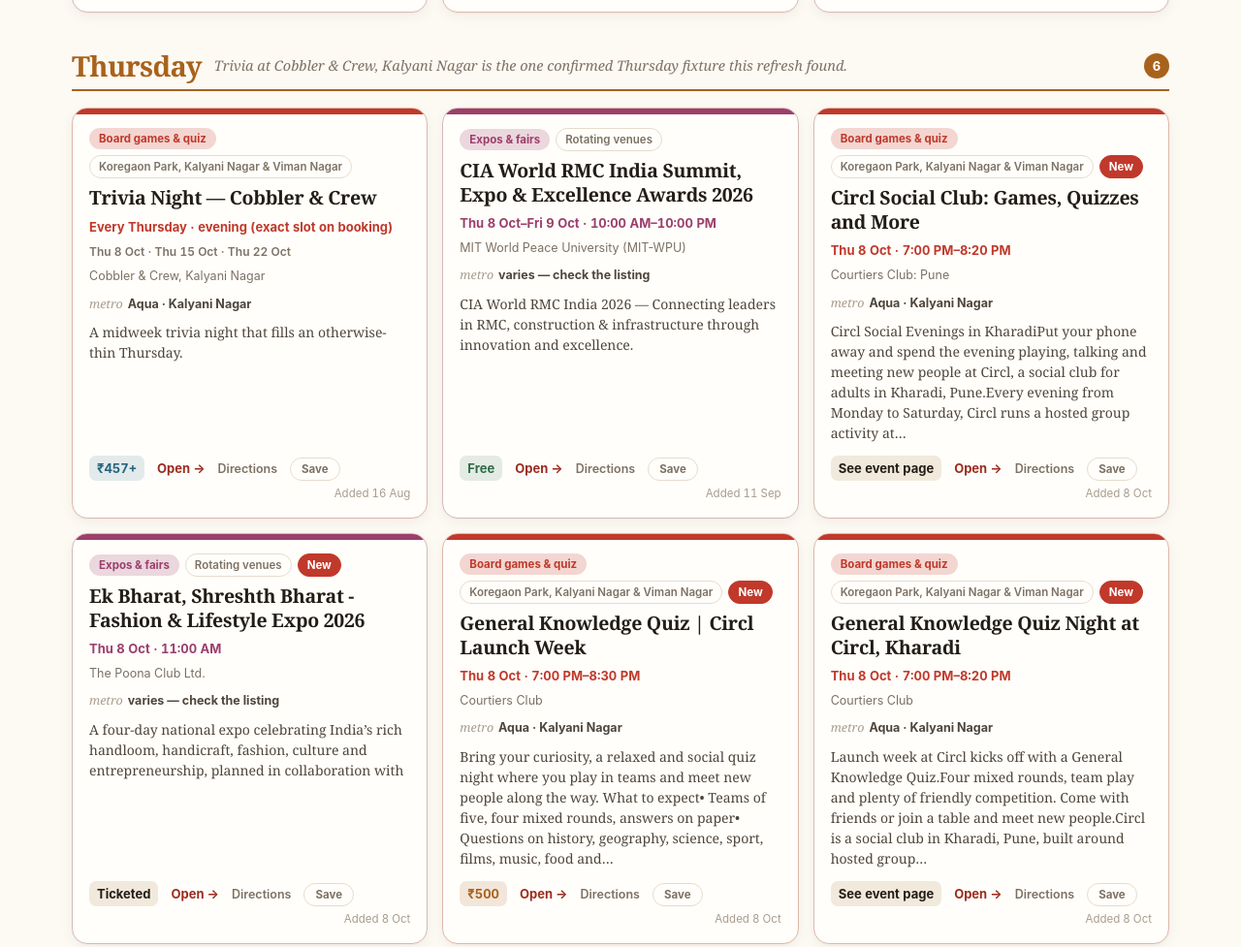
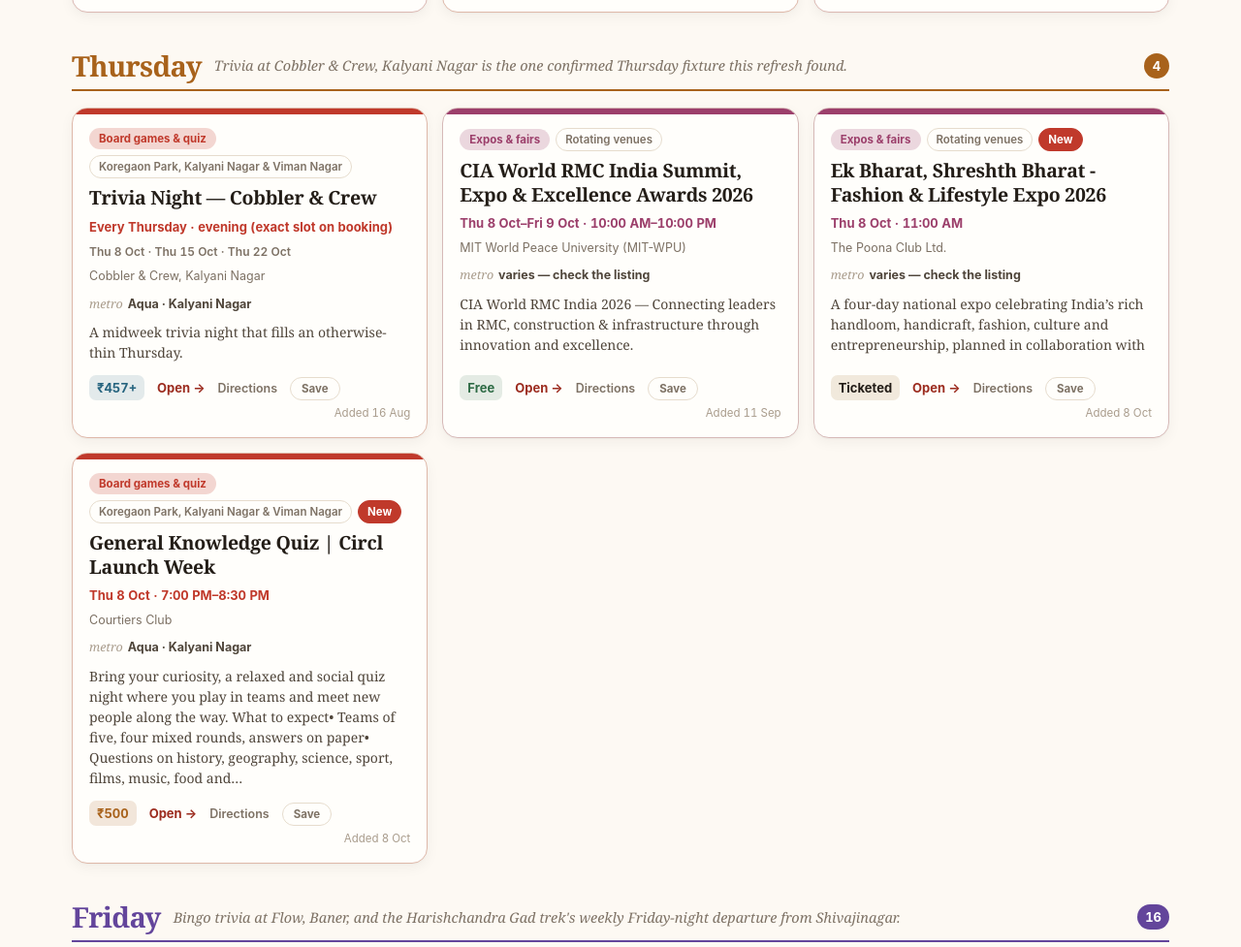
Before and after one commit to amitojeSBakshi/PuneCircle, a plain HTML site: page index.html in a window 1280 px wide. Shown: the part 1579-2556 px from the top of the page at 97% size. Drawn offline with Linux system fonts and the light colour scheme.

Commit message:
Remove duplicate listings after rendered QA

```diff
--- a/index.html
+++ b/index.html
@@ -8,7 +8,7 @@
 <meta name="description" content="Pune Circle - where to be, every day of the week.">
 <meta name="theme-color" media="(prefers-color-scheme: light)" content="#fdf9f3">
 <meta name="theme-color" media="(prefers-color-scheme: dark)" content="#17130f">
-<meta name="build" content="20261007-203629-3000">
+<meta name="build" content="20261007-204907-4489">
 <link rel="manifest" href="manifest.json">
 <link rel="apple-touch-icon" href="apple-touch-icon.png">
 <link rel="icon" type="image/png" sizes="192x192" href="icon-192.png">
@@ -1158,14 +1158,10 @@
 
     {date:"2026-10-08", a:"multi", cat:"expo", name:"CIA World RMC India Summit, Expo & Excellence Awards 2026", when:"Thu 8 Oct–Fri 9 Oct · 10:00 AM–10:00 PM", where:"MIT World Peace University (MIT-WPU)", note:"CIA World RMC India 2026 — Connecting leaders in RMC, construction & infrastructure through innovation and excellence.", cost:"Free", free:true, url:"https://allevents.in/pune/cia-world-rmc-india-summit-expo-and-excellence-awards-2026/100002000137656573", added:"2026-09-11"},
 
-    {date:"2026-10-08", a:"kp", cat:"games", name:"Circl Social Club: Games, Quizzes and More", when:"Thu 8 Oct · 7:00 PM–8:20 PM", where:"Courtiers Club: Pune", note:"Circl Social Evenings in KharadiPut your phone away and spend the evening playing, talking and meeting new people at Circl, a social club for adults in Kharadi, Pune.Every evening from Monday to Saturday, Circl runs a hosted group activity at…", cost:"See event page", url:"https://allevents.in/pune/circl-social-club-games-quizzes-and-more/3900030721833635", added:"2026-10-08"},
-
     {date:"2026-10-08", a:"multi", cat:"expo", name:"Ek Bharat, Shreshth Bharat - Fashion &amp; Lifestyle Expo 2026", when:"Thu 8 Oct · 11:00 AM", where:"The Poona Club Ltd.", note:"A four-day national expo celebrating India’s rich handloom, handicraft, fashion, culture and entrepreneurship, planned in collaboration with", cost:"Ticketed", url:"https://allevents.in/pune/ek-bharat-shreshth-bharat-fashion-and-lifestyle-expo-2026/100001999745791494", added:"2026-10-08"},
 
     {date:"2026-10-08", a:"kp", cat:"games", name:"General Knowledge Quiz | Circl Launch Week", when:"Thu 8 Oct · 7:00 PM–8:30 PM", where:"Courtiers Club", note:"Bring your curiosity, a relaxed and social quiz night where you play in teams and meet new people along the way. What to expect• Teams of five, four mixed rounds, answers on paper• Questions on history, geography, science, sport, films, music, food and…", cost:"₹500", url:"https://www.district.in/events/general-knowledge-quiz-circl-launch-oct8-2026-buy-tickets", added:"2026-10-08"},
 
-    {date:"2026-10-08", a:"kp", cat:"games", name:"General Knowledge Quiz Night at Circl, Kharadi", when:"Thu 8 Oct · 7:00 PM–8:20 PM", where:"Courtiers Club", note:"Launch week at Circl kicks off with a General Knowledge Quiz.Four mixed rounds, team play and plenty of friendly competition. Come with friends or join a table and meet new people.Circl is a social club in Kharadi, Pune, built around hosted group…", cost:"See event page", url:"https://allevents.in/pune/general-knowledge-quiz-night-at-circl-kharadi/80002520035133", added:"2026-10-08"},
-
     {date:"2026-10-09", a:"multi", cat:"craft", name:"Alcohol Ink Art", when:"Fri 9 Oct · 11:00 AM–2:00 PM", where:"Studio Artzone", note:"A hands-on workshop at Studio Artzone, verified against its individual event page.", cost:"See event page", url:"https://allevents.in/pune/alcohol-ink-art/200030688522548", added:"2026-09-15"},
 
     {date:"2026-10-09", a:"camp", cat:"music", name:"Carvaan Live: Magic of Rafi at Nehru Hall", when:"Fri 9 Oct · time on the listing", where:"Jawaharlal Nehru Memorial Hall: Pune", note:"A live music event at Jawaharlal Nehru Memorial Hall: Pune, verified against its individual event page.", cost:"See event page", url:"https://allevents.in/pune/carvaan-live-magic-of-rafi-at-nehru-hall/3900030688280539", added:"2026-09-15"},
@@ -1240,8 +1236,6 @@
 
     {date:"2026-10-10", a:"kp", cat:"games", name:"Scattergories Night | Circl Launch Week", when:"Sat 10 Oct · 7:00 PM–8:30 PM", where:"Courtiers Club", note:"Think fast at Circl's Scattergories Night, a quick-fire word game where the most creative answer wins. What to expect• Each round starts with one letter, twelve categories and a short timer• You only score for answers nobody else thought of, so the more…", cost:"₹500", url:"https://www.district.in/events/scattergories-night-circl-launch-week-oct10-2026-buy-tickets", added:"2026-10-08"},
 
-    {date:"2026-10-10", a:"kp", cat:"social", name:"Scattergories Night at Circl, Kharadi", when:"Sat 10 Oct · 7:00 PM–8:20 PM", where:"Courtiers Club", note:"Scattergories Night at Circl, Kharadi, part of Circl's launch week in Kharadi.One letter, twelve categories, and no two answers alike. Think fast, get creative and defend your best answers. Stay on for Heads Up at 8:30 PM the same evening.Circl…", cost:"See event page", url:"https://allevents.in/pune/scattergories-night-at-circl-kharadi/80003662165356", added:"2026-10-08"},
-
     {date:"2026-10-10", a:"kp", cat:"social", name:"SCC Picnic Cinema - The Proposal", when:"Sat 10 Oct · 7:00 PM–9:00 PM", where:"SCC Republic: Pune", note:"Marry me. Because I would like to date you. - The ProposalSunset Cinema Club invites you to immerse yourself in a heartwarming love story that will leave you smiling. Get ready for plenty of laughs and an unforgettable night of cinematic joy at…", cost:"See event page", url:"https://allevents.in/pune/scc-picnic-cinema-the-proposal/3900030764492051", added:"2026-10-08"},
 
     {date:"2026-10-10", a:"baner", cat:"music", name:"Sunny Leone Performing Live At Club Mexo", when:"Sat 10 Oct · 8:00 PM–11:00 PM", where:"Club Mexo: Pune", note:"Club Mexo is all set to make a statement with The Launch Month. Get ready as Sunny Leone, Celebrity DJ, takes over the decks for an unforgettable night in Pune. Bringing together luxury, music, high energy performances and a premium nightlife experience,…", cost:"Ticketed", url:"https://allevents.in/pune/sunny-leone-performing-live-at-club-mexo/3900030755479539", added:"2026-10-08"},
@@ -1282,8 +1276,6 @@
 
     {date:"2026-10-16", a:"kp", cat:"dance", name:"Dandiya Fever 9.0 at Amonara Fern by Marriott", when:"Fri 16 Oct · 5:30 PM", where:"Amanora the Fern Hotels: Pune", note:"Dandiya Fever 9.0Get ready for the most electrifying Navratri celebration in town! Dandiya Fever 9.0 is back with bigger beats, grander décor, vibrant lights, and an unforgettable festive atmosphere that will keep you dancing all night long. Experience the…", cost:"Ticketed", url:"https://allevents.in/pune/dandiya-fever-90-at-amonara-fern-by-marriott/3900030139280622", added:"2026-10-08"},
 
-    {date:"2026-10-16", a:"kp", cat:"dance", name:"Dandiya Fever 9.0 at Mahalakshami Lawns, Kharadi", when:"Fri 16 Oct · 5:30 PM–10:00 PM", where:"Mahalakshmi Lawns", note:"Get ready for the most electrifying Navratri celebration in townDandiya Fever 9.0 is back with bigger beats, grander decor, vibrant lights, and an unforgettable festive atmosphere that will keep you dancing all night long.Experience the magic of…", cost:"₹49–₹399", url:"https://allevents.in/pune/dandiya-fever-90-at-mahalakshami-lawns-kharadi/4100030415696415", added:"2026-10-08"},
-
     {date:"2026-10-16", a:"kp", cat:"dance", name:"Dandiya Fever 9.0 at Mahalakshmi Lawns, Kharadi", when:"Fri 16 Oct · 11:06 AM", where:"Mahalakshmi Lawns, Kharadi: Pune", note:"Get ready for the most electrifying Navratri celebration in town! Dandiya Fever 9.0 is back with bigger beats, grander décor, vibrant lights, and an unforgettable festive atmosphere that will keep you dancing all night long. Experience the magic of…", cost:"Ticketed", url:"https://allevents.in/pune/dandiya-fever-90-at-mahalakshmi-lawns-kharadi/3900030139780749", added:"2026-10-08"},
 
     {date:"2026-10-16", a:"baner", cat:"dance", name:"Dandiya United", when:"Fri 16 Oct · 6:00 PM–10:30 PM", where:"Phoenix mall of millennium 2 wheeler entry", note:"Dandiya United – Traditional Gujarat VibesExperience Traditional Gujarat vibes in Pune this Navratri. Enjoy an open-air experience, including family, friends and kids with ample security. This is a premium limited-capacity event, happening both sides of…", cost:"₹100–₹25,000", url:"https://allevents.in/pimpri-chinchwad/dandiya-united/4100030743095731", added:"2026-10-08"},
@@ -1318,16 +1310,12 @@
 
     {date:"2026-10-17", a:"baner", cat:"stage", name:"Inder Sahani Live - A Standup Comedy Show", when:"Sat 17 Oct · 6:30 PM–8:20 PM", where:"Backspace: Pune", note:"Using Gadkari jis Highways and Indian railways support, Inder Sahani is coming to your city with his Standup Comedy Specials Ab Hai Aapki Bari (Crowd work and jokes special) and Papa Wala Show (A family friendly show filled with Nostalgia so much that you…", cost:"Ticketed", url:"https://allevents.in/pune/inder-sahani-live-a-standup-comedy-show/3900030479319126", added:"2026-10-08"},
 
-    {date:"2026-10-17", a:"baner", cat:"startup", name:"PUNE BUSINESS NETWORK BUSINESS NETWORKING", when:"Sat 17 Oct · 1:30 PM–4:30 PM", where:"DevX", note:"PUNE BUSINESS NETWORK | BUSINESS NETWORKING Business Network the ultimate meetup for professionals seeking to connect exchange sales opportunities expand their business networks and engage in insightful discussions on industry-related topics.…", cost:"₹475", url:"https://allevents.in/pune/pune-business-network-business-networking-tickets/80001378634168", added:"2026-10-08"},
-
     {date:"2026-10-17", a:"multi", cat:"dance", name:"Raas Garba Dandiya 2K26", when:"Sat 17 Oct · 5:00 PM–10:00 PM", where:"Yash Lawns", note:"11 Years. One Legacy. One Epic Navratri!Pune, are you ready? 💃🔥Celebrating 11 glorious years of bringing people together through the magic of Navratri, Team Elegance is back with Raas Garba Dandiya 2026 — bigger, grander and more electrifying…", cost:"₹499–₹3,999", url:"https://allevents.in/pune/raas-garba-dandiya-2k26/4100030759047611", added:"2026-10-08"},
 
     {date:"2026-10-17", a:"multi", cat:"dance", name:"Rangilo Re Navratri 7.0 - The Mills", when:"Sat 17 Oct · 6:00 PM–9:45 PM", where:"The Game Super Park", note:"About The EventPUNE!! 🎉Get ready — Rangilo Re Navratri by IceNation is back this season at a BIGGER VENUE!! After 6 years of back-to-back sold-out Navratri seasons, we're going grander than ever — bringing you the 7th edition of Pune's most loved Navratri…", cost:"₹499–₹7,999", url:"https://allevents.in/pune/rangilo-re-navratri-70-the-mills/4100030741217838", added:"2026-10-08"},
 
     {date:"2026-10-17", a:"baner", cat:"social", name:"SHEROX By Multifit", when:"Sat 17 Oct · 6:00 AM", where:"Balewadi Stadium", note:"🔥 *SheRox Pune Regionals 2026* 🔥 *India’s First &amp; Largest Functional Fitness Race for Women!* 💪👩 📅 *17 October 2026* 📍 *Pune Regionals* 🏃‍♀️ *Choose Your Category:* * Individual * Duo ⚡ *Race Format:* 2 KM Run ➡️ Station 1 ➡️ Station 2 ➡️…", cost:"See event page", url:"https://allevents.in/pune/sherox-by-multifit/200030770096635", added:"2026-10-08"},
 
-    {date:"2026-10-18", a:"multi", cat:"dance", name:"Dandiya Raas 2026", when:"Sun 18 Oct · 7:00 PM–11:59 PM", where:"The Poona Western Club", note:"This Navratri, the dhol is back and the lights are brighter. Dandiya Raas returns to Poona Western Club, Bhugaon, for its 2026 edition, with bigger beats, more colour, and a night you'll want to relive every year.Pick up your dandiya sticks, pull…", cost:"See event page", url:"https://allevents.in/pune/dandiya-raas-2026/4100030796636434", added:"2026-10-08"},
-
     {date:"2026-10-18", a:"multi", cat:"dance", name:"Dandiya Raas 2026 | Pune's Biggest Navratri Garba &amp; Dandiya Night | Poona Western Club, Bhugaon", when:"Sun 18 Oct · 7:00 PM–8:00 PM", where:"The Poona Western Club", note:"✨ Dandiya Raas 2026: Navratri Nights at Poona Western Club ✨This Navratri, the dhol is back and the lights are brighter. Dandiya Raas returns to Poona Western Club, Bhugaon, for its 2026 edition, with bigger beats, more colour, and a night you'll want to…", cost:"₹400–₹450", url:"https://allevents.in/pune/dandiya-raas-2026-punes-biggest-navratri-garba-and-dandiya-night-poona-western-club-bhugaon-tickets/80009574389452", added:"2026-10-08"},
 
     {date:"2026-10-18", a:"camp", cat:"stage", name:"Inventions — Biswa Kalyan Rath", when:"Sun 18 Oct · 3:00 PM", where:"Jawaharlal Nehru Memorial Hall, Camp", note:"A dated live performance at Jawaharlal Nehru Memorial Hall, Camp, adding a specific show rather than a generic venue listing.", cost:"Ticketed", url:"https://allevents.in/pune/inventions-by-biswa-kalyan-rath/3900030604463716", added:"2026-09-08"},
@@ -1381,8 +1369,6 @@
     {date:"2026-10-26", a:"camp", cat:"social", name:"F2S2 CONFLUENCE", when:"Mon 26 Oct · 8:00 AM–6:00 PM", where:"Tarawade Clarks Inn-Pune", note:"CONGRATULATIONS TO MVS ( MARATHA VYAVSAY SANGH ) Unlock New Growth Opportunities at the F2S2 Conclave Business Confluence! 🚀 Are you ready to expand your network, pitched your ideas, and collaborate with leading entrepreneurs? Join us for a…", cost:"See event page", url:"https://allevents.in/pune/f2s2-confluence/200030780332226", added:"2026-10-08"},
 
     {date:"2026-10-30", a:"multi", cat:"social", name:"EVERESTING 2026 – Edition 3 at Sinhagad Fort", when:"Fri 30 Oct · 12:00 AM", where:"Sinhgad Fort", note:"🏆 EVERESTING 2026 🗓️ Date: 30th to 31st Oct 2026 🏁 Distances: Full Everesting, Half Everesting, Quarter Everesting, Midnight Run and Sunrise Run 📍 Venue: Sinhgad Ghat Forest Checkpost, Pune 🔗", cost:"See event page", url:"https://allevents.in/pune/everesting-2026-edition-3-at-sinhagad-fort/200030510899714", added:"2026-10-08"},
-
-    {date:"2026-10-30", a:"multi", cat:"social", name:"Krishna Das in Pune", when:"Fri 30 Oct · 7:00 PM–9:00 PM", where:"Mayfield Yash Garden", note:"🎶 The Ultimate Krishna Das Experience LIVE at Mayfield Yash Garden—This Friday, October 30, 2026! 🎶 It's that time of the year where everyone wants to have a musical breath! Your favorite, Krishna Das is hitting Mayfield Yash Garden on Friday,…", cost:"See event page", url:"https://allevents.in/pune/krishna-das-in-pune/3300030492821750", added:"2026-10-08"},
 
     {date:"2026-10-30", a:"baner", cat:"music", name:"Krishna Das India Tour 2026 — Pune", when:"Fri 30 Oct · 7:00 PM", where:"Mayfield Yash Garden, Pune", note:"A dated live-music programme at Mayfield Yash Garden; timing and venue were checked on the event page.", cost:"₹1,999+", url:"https://www.district.in/events/krishna-das-india-tour-2026-tour-ticket-booking", added:"2026-09-08"},
 
--- a/sw.js
+++ b/sw.js
@@ -1,5 +1,5 @@
-/* Pune Circle - build 20261007-203629-3000 */
-var CACHE = "pune-circle-20261007-203629-3000";
+/* Pune Circle - build 20261007-204907-4489 */
+var CACHE = "pune-circle-20261007-204907-4489";
 var ASSETS = ["./", "./index.html", "./manifest.json",
               "./icon-192.png", "./icon-512.png", "./apple-touch-icon.png"];
 
```
